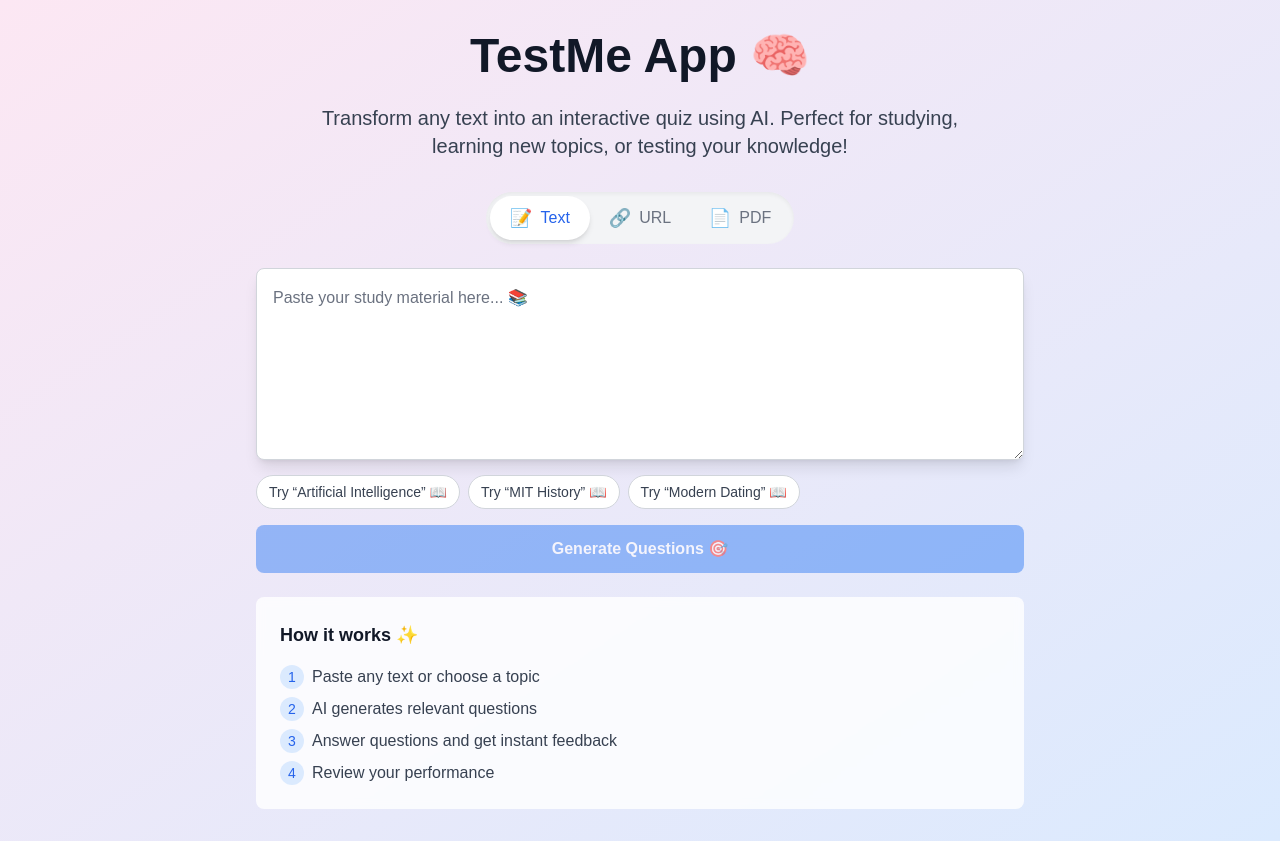
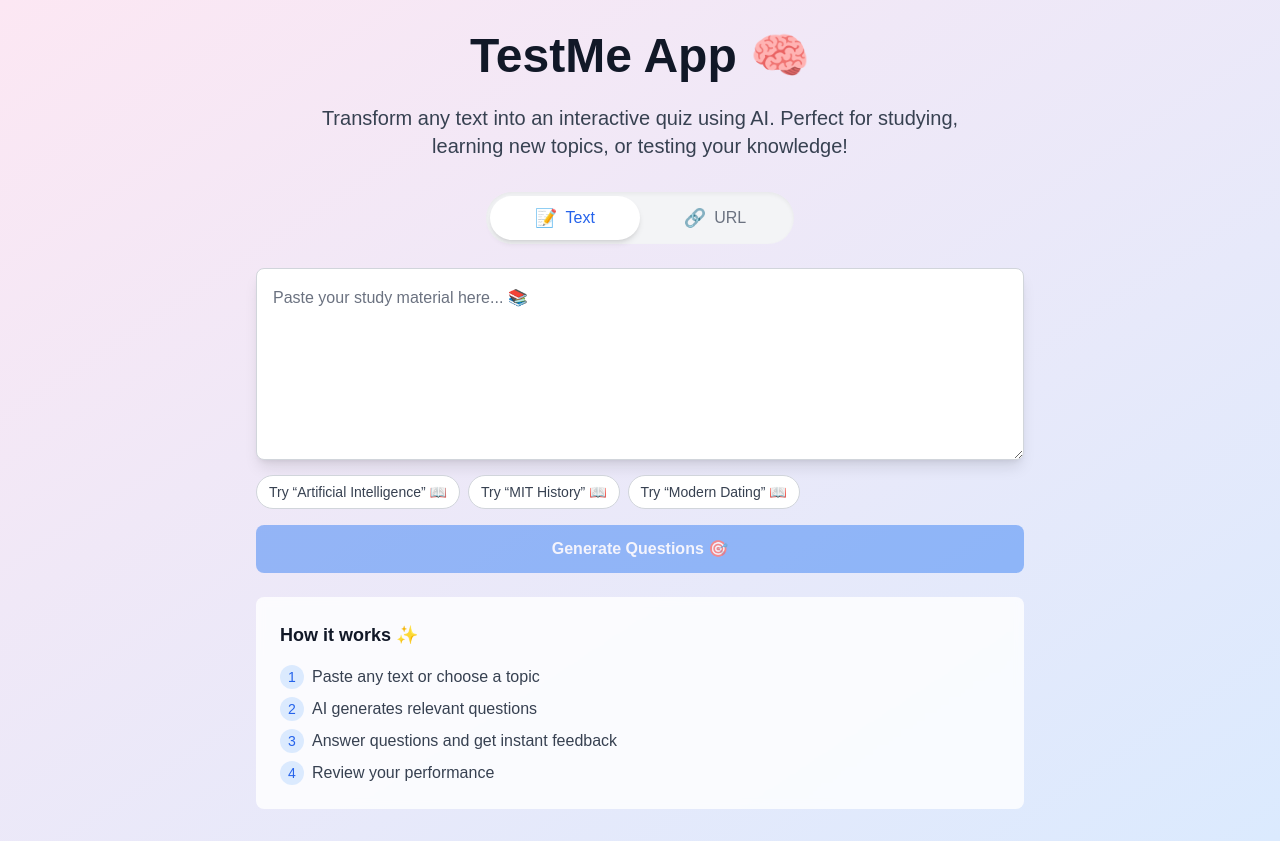
Before and after one commit to sundai-club/test-anything, a Next.js app: page / in a window 1280 px wide. Built offline with nearby package versions, Linux system fonts and the light colour scheme.

Commit message:
UPD: disable PDF option

```diff
--- a/src/components/TextInput.tsx
+++ b/src/components/TextInput.tsx
@@ -10,7 +10,7 @@ interface TextInputProps {
   suggestedTopics: Record<string, string>;
 }
 
-type InputMode = 'text' | 'url' | 'pdf';
+type InputMode = 'text' | 'url';
 
 function ToggleSwitch({ mode, onToggle }: {
   mode: InputMode;
@@ -21,10 +21,8 @@ function ToggleSwitch({ mode, onToggle }: {
       <div className="relative flex w-[300px]">
         {/* Background Slider */}
         <div
-          className={`absolute h-full w-1/3 bg-white rounded-full shadow-md transform transition-transform duration-200 ease-in-out ${
-            mode === 'url' ? 'translate-x-full' :
-            mode === 'pdf' ? 'translate-x-[200%]' :
-            'translate-x-0'
+          className={`absolute h-full w-1/2 bg-white rounded-full shadow-md transform transition-transform duration-200 ease-in-out ${
+            mode === 'url' ? 'translate-x-full' : 'translate-x-0'
           }`}
         />
 
@@ -46,15 +44,6 @@ function ToggleSwitch({ mode, onToggle }: {
         >
           <span className="text-lg">🔗</span>
           <span className="font-medium">URL</span>
-        </button>
-        <button
-          onClick={() => onToggle('pdf')}
-          className={`flex-1 px-4 py-2 rounded-full z-10 transition-colors duration-200 flex items-center justify-center gap-2 ${
-            mode === 'pdf' ? 'text-blue-600' : 'text-gray-500 hover:text-gray-700'
-          }`}
-        >
-          <span className="text-lg">📄</span>
-          <span className="font-medium">PDF</span>
         </button>
       </div>
     </div>
```
